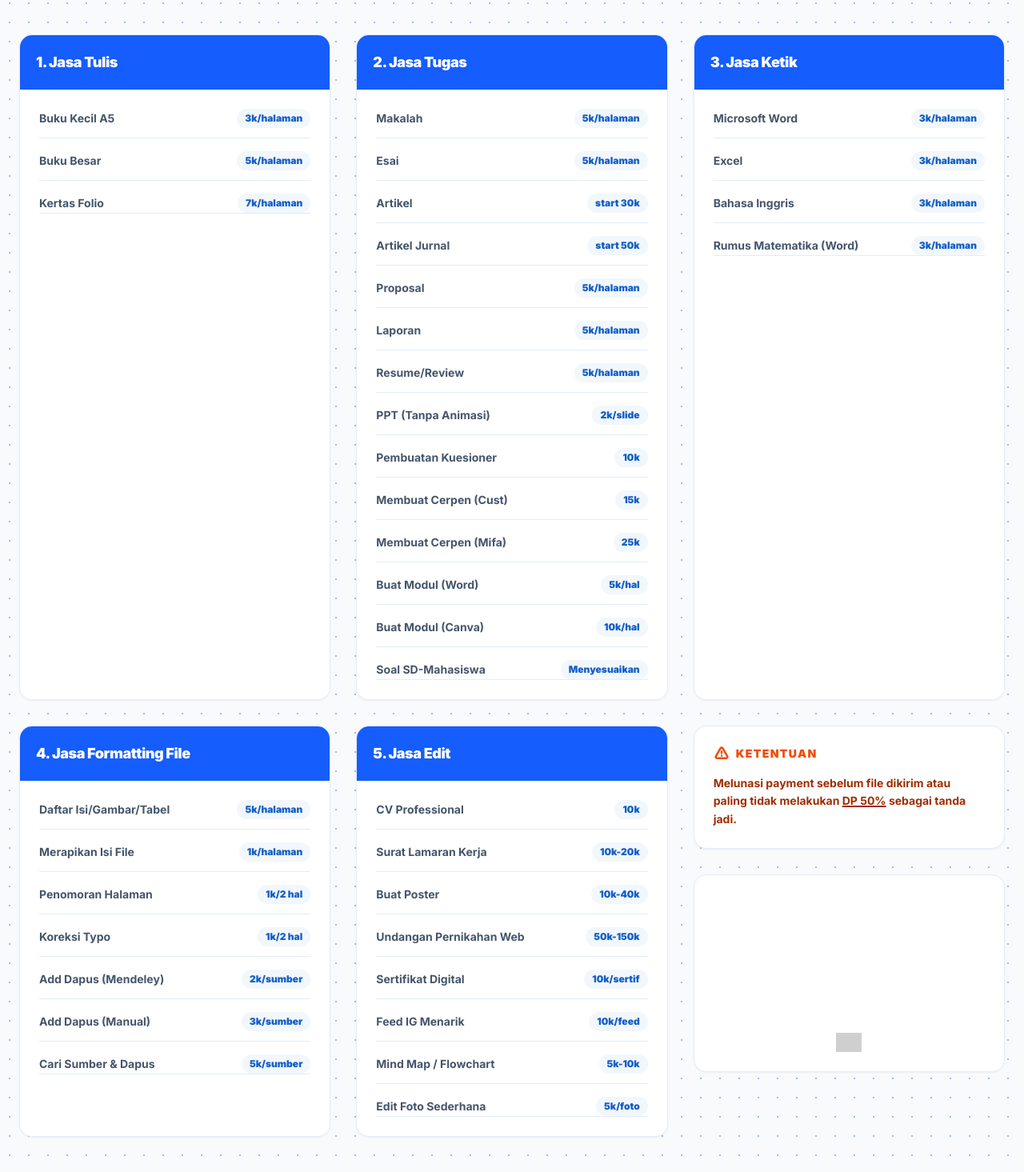
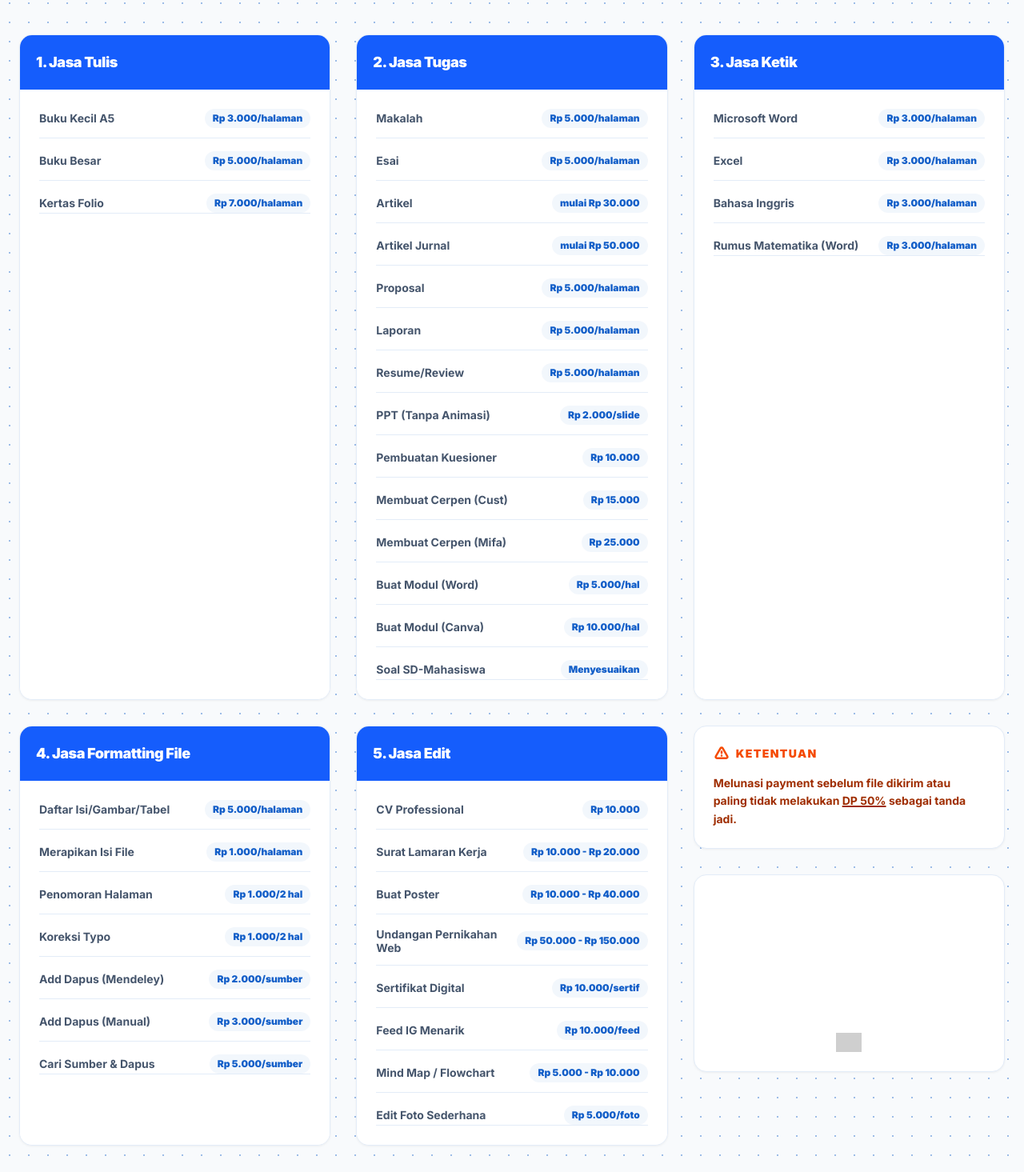
Before and after one commit to MakdumIbrohim/mifabye-finance, a Next.js app: page / in a window 1280 px wide. Shown: the part 680-2145 px from the top of the page at 80% size. Built offline with nearby package versions, Linux system fonts and the light colour scheme; grey boxes are pictures that could not be loaded.

Commit message:
style: format service pricing labels to standard Indonesian Rupiah (Rp) notation

```diff
--- a/app/page.tsx
+++ b/app/page.tsx
@@ -8,28 +8,28 @@ const services = [
     category: "1. Jasa Tulis",
     color: "bg-blue-600",
     items: [
-      { name: "Buku Kecil A5", price: "3k/halaman" },
-      { name: "Buku Besar", price: "5k/halaman" },
-      { name: "Kertas Folio", price: "7k/halaman" },
+      { name: "Buku Kecil A5", price: "Rp 3.000/halaman" },
+      { name: "Buku Besar", price: "Rp 5.000/halaman" },
+      { name: "Kertas Folio", price: "Rp 7.000/halaman" },
     ]
   },
   {
     category: "2. Jasa Tugas",
     color: "bg-blue-600",
     items: [
-      { name: "Makalah", price: "5k/halaman" },
-      { name: "Esai", price: "5k/halaman" },
-      { name: "Artikel", price: "start 30k" },
-      { name: "Artikel Jurnal", price: "start 50k" },
-      { name: "Proposal", price: "5k/halaman" },
-      { name: "Laporan", price: "5k/halaman" },
-      { name: "Resume/Review", price: "5k/halaman" },
-      { name: "PPT (Tanpa Animasi)", price: "2k/slide" },
-      { name: "Pembuatan Kuesioner", price: "10k" },
-      { name: "Membuat Cerpen (Cust)", price: "15k" },
-      { name: "Membuat Cerpen (Mifa)", price: "25k" },
-      { name: "Buat Modul (Word)", price: "5k/hal" },
-      { name: "Buat Modul (Canva)", price: "10k/hal" },
+      { name: "Makalah", price: "Rp 5.000/halaman" },
+      { name: "Esai", price: "Rp 5.000/halaman" },
+      { name: "Artikel", price: "mulai Rp 30.000" },
+      { name: "Artikel Jurnal", price: "mulai Rp 50.000" },
+      { name: "Proposal", price: "Rp 5.000/halaman" },
+      { name: "Laporan", price: "Rp 5.000/halaman" },
+      { name: "Resume/Review", price: "Rp 5.000/halaman" },
+      { name: "PPT (Tanpa Animasi)", price: "Rp 2.000/slide" },
+      { name: "Pembuatan Kuesioner", price: "Rp 10.000" },
+      { name: "Membuat Cerpen (Cust)", price: "Rp 15.000" },
+      { name: "Membuat Cerpen (Mifa)", price: "Rp 25.000" },
+      { name: "Buat Modul (Word)", price: "Rp 5.000/hal" },
+      { name: "Buat Modul (Canva)", price: "Rp 10.000/hal" },
       { name: "Soal SD-Mahasiswa", price: "Menyesuaikan" },
     ]
   },
@@ -37,37 +37,37 @@ const services = [
     category: "3. Jasa Ketik",
     color: "bg-blue-600",
     items: [
-      { name: "Microsoft Word", price: "3k/halaman" },
-      { name: "Excel", price: "3k/halaman" },
-      { name: "Bahasa Inggris", price: "3k/halaman" },
-      { name: "Rumus Matematika (Word)", price: "3k/halaman" },
+      { name: "Microsoft Word", price: "Rp 3.000/halaman" },
+      { name: "Excel", price: "Rp 3.000/halaman" },
+      { name: "Bahasa Inggris", price: "Rp 3.000/halaman" },
+      { name: "Rumus Matematika (Word)", price: "Rp 3.000/halaman" },
     ]
   },
   {
     category: "4. Jasa Formatting File",
     color: "bg-blue-600",
     items: [
-      { name: "Daftar Isi/Gambar/Tabel", price: "5k/halaman" },
-      { name: "Merapikan Isi File", price: "1k/halaman" },
-      { name: "Penomoran Halaman", price: "1k/2 hal" },
-      { name: "Koreksi Typo", price: "1k/2 hal" },
-      { name: "Add Dapus (Mendeley)", price: "2k/sumber" },
-      { name: "Add Dapus (Manual)", price: "3k/sumber" },
-      { name: "Cari Sumber & Dapus", price: "5k/sumber" },
+      { name: "Daftar Isi/Gambar/Tabel", price: "Rp 5.000/halaman" },
+      { name: "Merapikan Isi File", price: "Rp 1.000/halaman" },
+      { name: "Penomoran Halaman", price: "Rp 1.000/2 hal" },
+      { name: "Koreksi Typo", price: "Rp 1.000/2 hal" },
+      { name: "Add Dapus (Mendeley)", price: "Rp 2.000/sumber" },
+      { name: "Add Dapus (Manual)", price: "Rp 3.000/sumber" },
+      { name: "Cari Sumber & Dapus", price: "Rp 5.000/sumber" },
     ]
   },
   {
     category: "5. Jasa Edit",
     color: "bg-blue-600",
     items: [
-      { name: "CV Professional", price: "10k" },
-      { name: "Surat Lamaran Kerja", price: "10k-20k" },
-      { name: "Buat Poster", price: "10k-40k" },
-      { name: "Undangan Pernikahan Web", price: "50k-150k" },
-      { name: "Sertifikat Digital", price: "10k/sertif" },
-      { name: "Feed IG Menarik", price: "10k/feed" },
-      { name: "Mind Map / Flowchart", price: "5k-10k" },
-      { name: "Edit Foto Sederhana", price: "5k/foto" },
+      { name: "CV Professional", price: "Rp 10.000" },
+      { name: "Surat Lamaran Kerja", price: "Rp 10.000 - Rp 20.000" },
+      { name: "Buat Poster", price: "Rp 10.000 - Rp 40.000" },
+      { name: "Undangan Pernikahan Web", price: "Rp 50.000 - Rp 150.000" },
+      { name: "Sertifikat Digital", price: "Rp 10.000/sertif" },
+      { name: "Feed IG Menarik", price: "Rp 10.000/feed" },
+      { name: "Mind Map / Flowchart", price: "Rp 5.000 - Rp 10.000" },
+      { name: "Edit Foto Sederhana", price: "Rp 5.000/foto" },
     ]
   }
 ];
```
